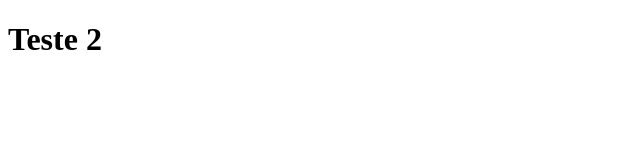
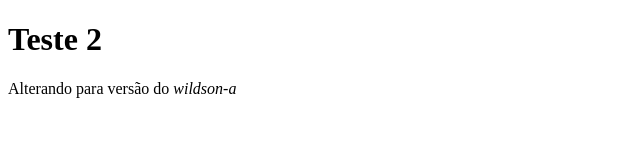
Before and after one commit to wildsonmaia/projetointegrador_V, a plain HTML site: page index.html in a window 1280 px wide. Shown: the whole page, without its empty margins (0-640 px from the left). Drawn offline with Linux system fonts and the light colour scheme.

Commit message:
Nova versão atualizada

```diff
--- a/index.html
+++ b/index.html
@@ -7,5 +7,6 @@
 </head>
 <body>
     <h1>Teste 2</h1>
+    <p>Alterando para versão do <i>wildson-a</i></p>
 </body>
 </html>
```
